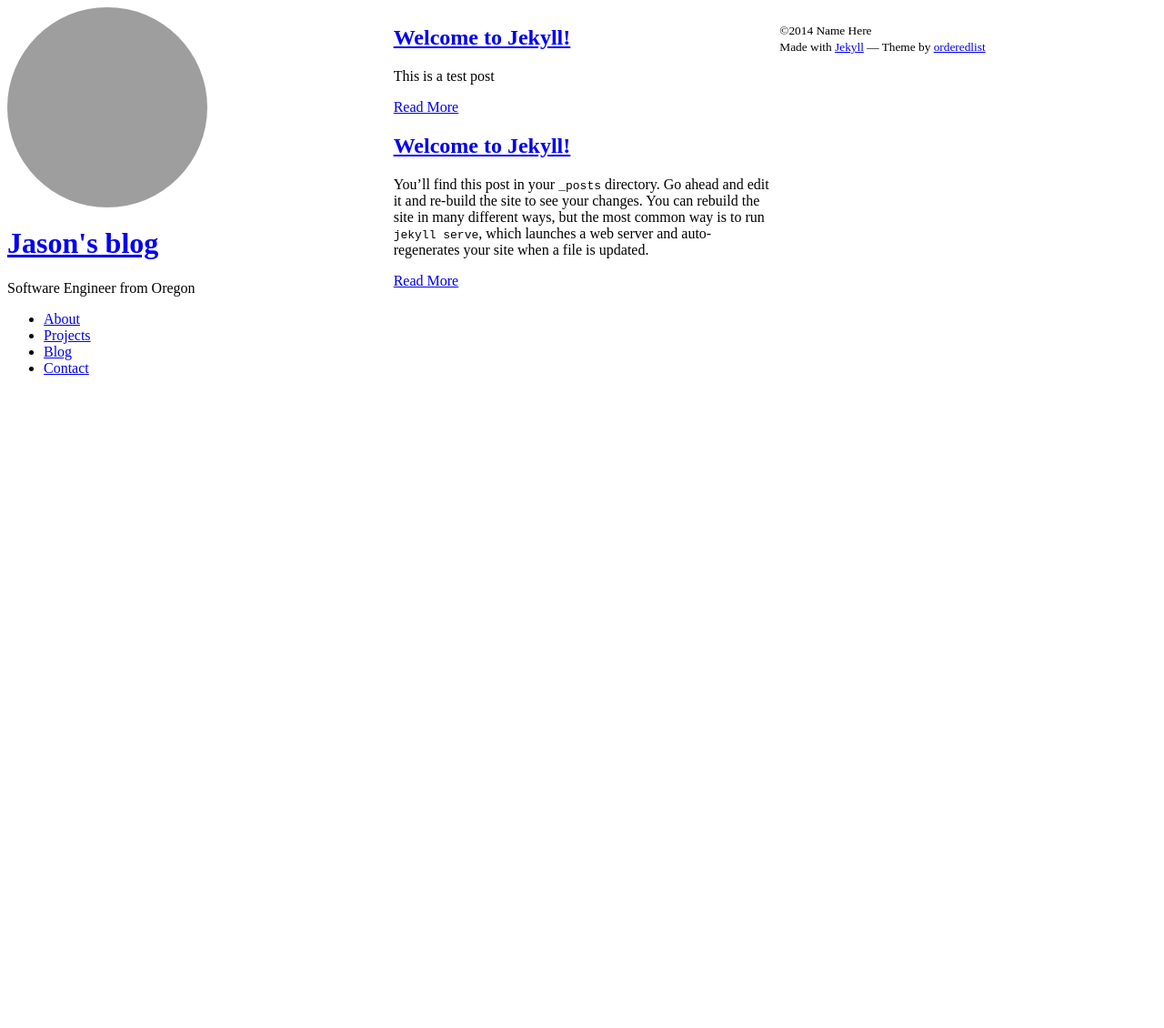
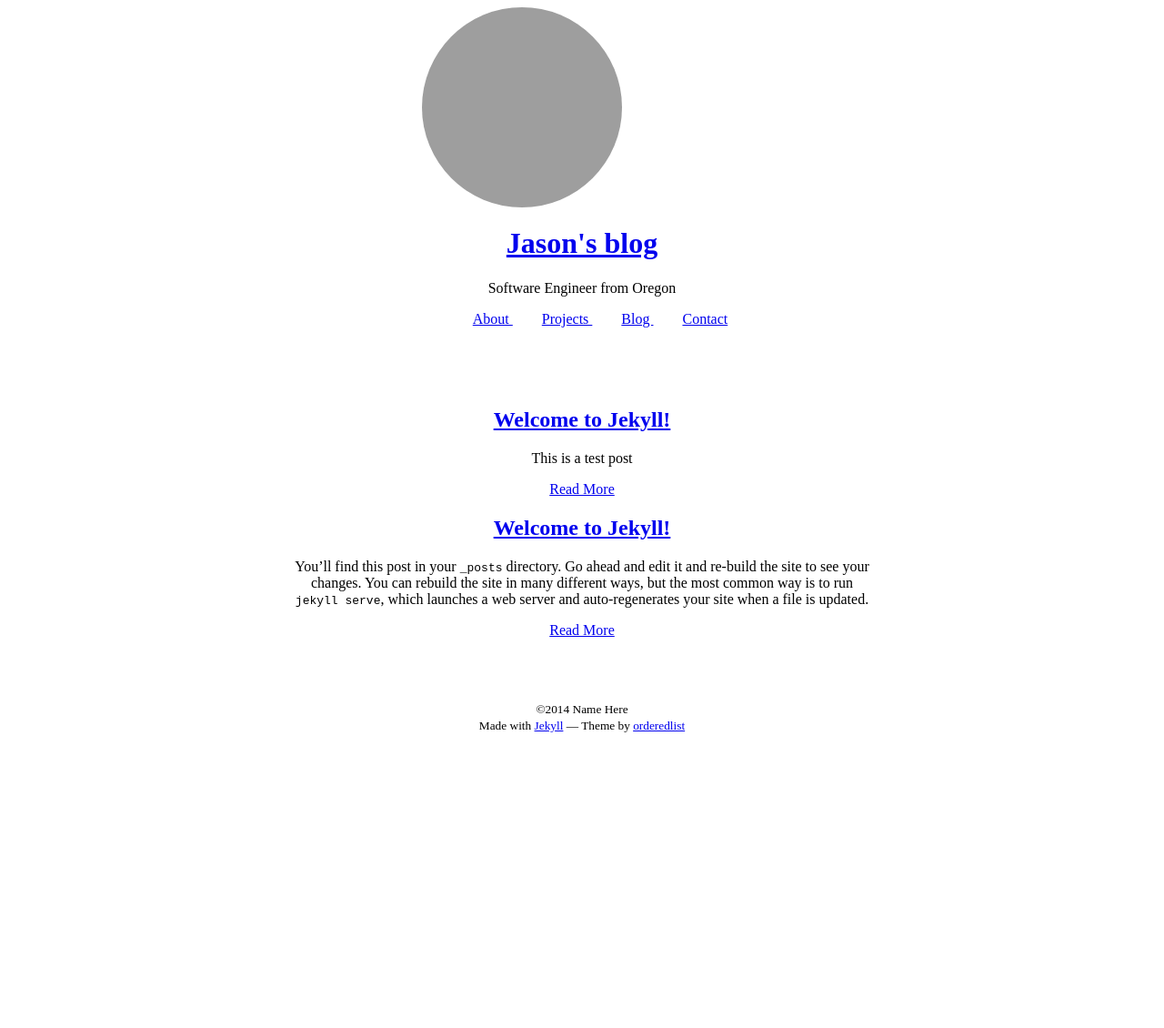
Before and after one commit to jrm1715/new-blog, a Jekyll site: the page built from index.html, in a window 1280 px wide. Shown: the whole page at 91% size. Built offline with Jekyll 4.4.1, drawn with Linux system fonts in a browser that asks for light colours; before the commit the page ends 900 px from its top, so only the background shows below that; grey boxes are pictures that could not be loaded.

Commit message:
added style using CSS Grid. Currently have an issue with the avatar not being centered within the grid column.

```diff
--- a/_layouts/default.html
+++ b/_layouts/default.html
@@ -1,12 +1,15 @@
 <!DOCTYPE html>
 <html>
+
 <head>
   <meta charset="utf-8">
   <title>Default</title>
   <link rel="stylesheet" href="/css/style.css">
 </head>
+
 <body>
   <div class="wrapper">
+    <div class="header">
       <header>
         <div class="avatar-container">
           <a href="{{ site.baseurl }}/" class="avatar"><img src="{{ site.avatar }}" /></a>
@@ -15,15 +18,17 @@
         <p>{{ site.description }}</p>
         <nav role="navigation">
           <ul>
-            <li><a href=" "> About </a></li>
-            <li><a href=" "> Projects </a></li>
-            <li><a href="/blog"> Blog </a></li>
-            <li><a href=" "> Contact </a></li>
+            <li class="nav"><a href=" "> About </a></li>
+            <li class="nav"><a href=" "> Projects </a></li>
+            <li class="nav"><a href="/blog"> Blog </a></li>
+            <li class="nav"><a href=" "> Contact </a></li>
           </ul>
         </nav>
       </header>
-
+    </div>
+    <div class="content">
       {{ content }}
+    </div>
 
     <footer>
       <p>
@@ -33,4 +38,5 @@
     </footer>
   </div>
 </body>
+
 </html>
--- a/css/style.css
+++ b/css/style.css
@@ -1,8 +1,41 @@
 .wrapper {
   display: grid;
-  grid-template-columns: repeat(3, 1fr);
-  grid-gap: 10px;
-  grid-auto-rows: minmax(100px, auto);
+  grid-row-gap: 5px;
+  align-content: center;
+  grid-template-columns: 1fr 2fr 1fr;
+  grid-template-rows: 1fr 1fr 1fr;
+  grid-template-areas: "... header ..."
+                       "... content ..."
+                       "... footer ...";
+}
+
+li {
+  display: inline;
+}
+
+li a {
+  padding: 14px 16px;
+}
+
+footer {
+  grid-area: footer;
+  text-align: center;
+}
+
+.header {
+  display: flex;
+  align-items: center;
+  justify-content: center;
+  grid-area: header;
+  text-align: center;
+}
+
+.content {
+  display: flex;
+  align-items: center;
+  justify-content: center;
+  grid-area: content;
+  text-align: center;
 }
 
 .avatar-container {
```
Also changed, not shown: 5 other files. Lines whose indentation alone changed are shown as unchanged.
